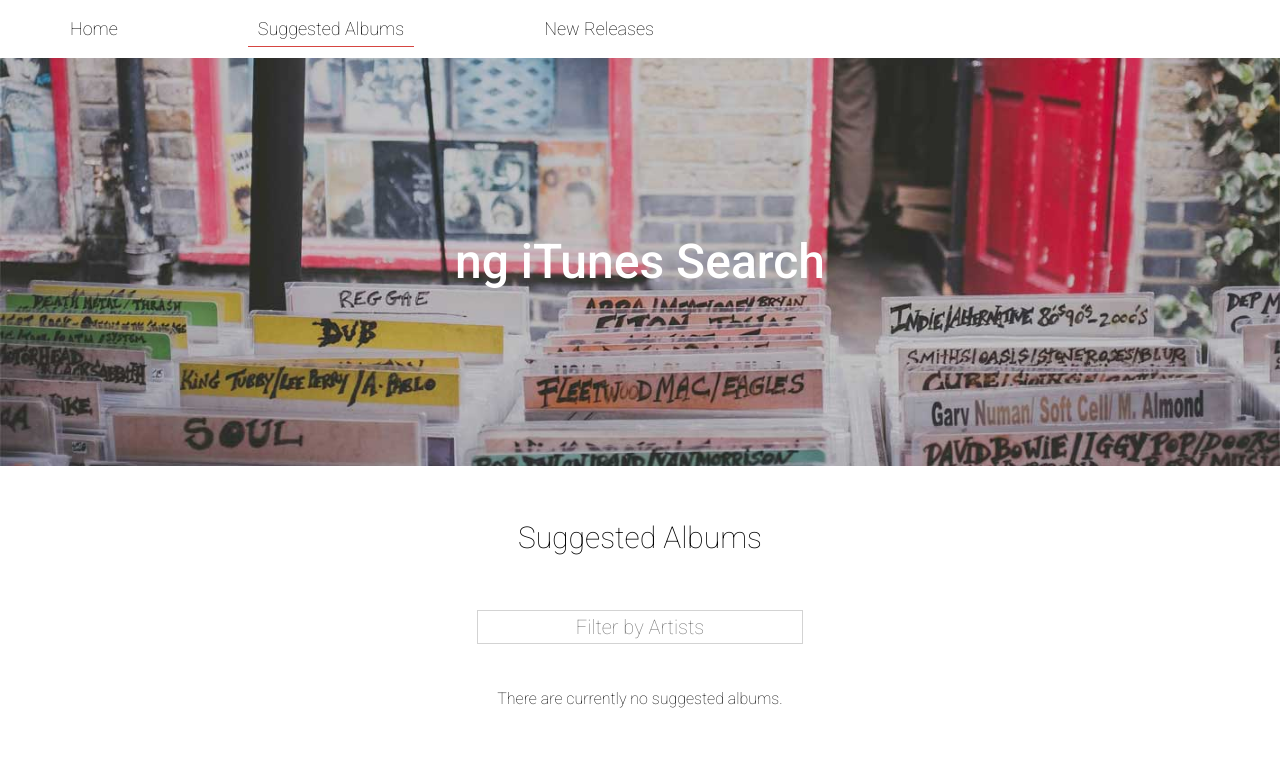
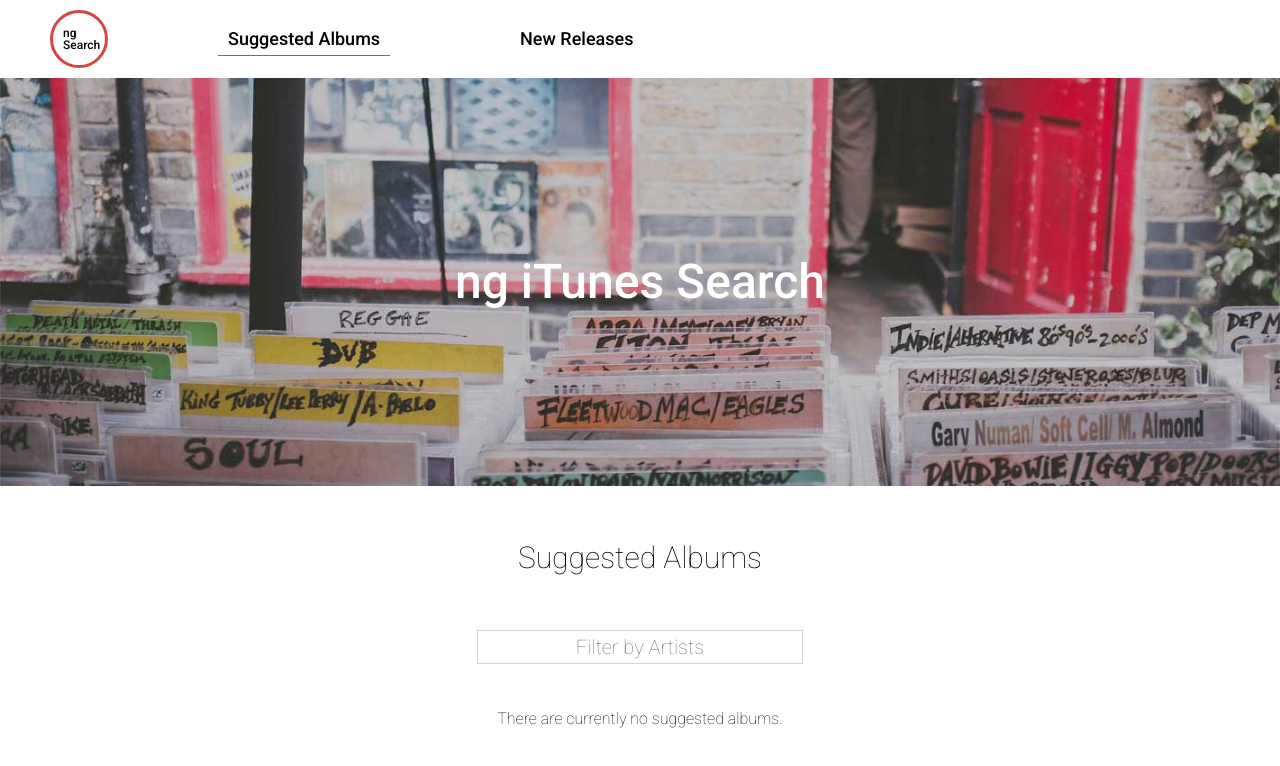
Before and after one commit to pacalabre/itunes-search-angular, an Angular app: page /suggested-albums in a window 1280 px wide. Shown: the top 766 px of the page. Built offline with nearby package versions, Linux system fonts and the light colour scheme.

Commit message:
updated home link as logo

```diff
--- a/src/app/navbar/navbar.component.css
+++ b/src/app/navbar/navbar.component.css
@@ -1,3 +1,28 @@
+.logo {
+	border: solid #D64541;
+    border-radius: 50%;
+    height: 32px;
+    width: 32px;
+    display: block;
+    font-size: 12px;
+    margin: 10px 50px;
+    padding: 10px;
+    display: flex;
+}
+
+.logo-span {
+	color: #D64541;
+}
+
+.logo-a {
+	font-size: 12px;
+	display: flex;
+	justify-content: center;
+	align-items: center;
+	padding: 0;
+	margin: 0;
+}
+
 .nav-bar {
 	background-color: white;
 }
@@ -12,10 +37,12 @@
 	padding: 10px;
 	font-size: 18px;
 	color: #000;
-	font-weight: 100;
+	display: flex;
+	justify-content: center;
+	align-items: center;
 }
 
-.nav-bar > ul > li > a {
+.nav-bar-links {
 	text-decoration: none;
 	padding: 7px 10px;
 }
@@ -26,16 +53,21 @@
 
 .new-release-ul {
 	position: absolute;
-    top: 48px;
+    top: 68px;
     background-color: white;
     padding: 10px 15px;
-    margin: 0px 0 0 -10px;
+    margin: 0px 0 0 -17px;
     transition: visibility 0s;
     visibility: hidden;
 }
 
 .active-link {
 	border-bottom: solid #D64541 1.5px;
+}
+
+.logo:hover {
+	color: white;
+	background-color: #D64541;
 }
 
  .nav-bar-li:hover {
@@ -47,7 +79,7 @@
 	color: #D64541;
 }
 
-.nav-bar-li:hover  .nav-bar-li > a, .nav-bar > ul > li > a:hover, .nav-bar-li:hover {
+.nav-bar-li:hover  .nav-bar-li > a, .nav-bar-links:hover, .nav-bar-li:hover {
 	color: white;
 }
 
--- a/src/app/navbar/navbar.component.html
+++ b/src/app/navbar/navbar.component.html
@@ -1,8 +1,8 @@
 <nav class="nav-bar">
 	<ul>
-		<li class="nav-bar-li"><a  routerLink="/">Home</a></li>
-		<li class="nav-bar-li"><a routerLinkActive="active-link" routerLink="/suggested-albums">Suggested Albums</a></li>
-		<li class="nav-bar-li nav-bar-new-release"><a routerLinkActive="active-link" routerLink="/new-releases">New Releases</a>
+		<li class="logo"><a class="logo-a" routerLink="/">ng Search</a></li>
+		<li class="nav-bar-li"><a  class="nav-bar-links"routerLinkActive="active-link" routerLink="/suggested-albums">Suggested Albums</a></li>
+		<li class="nav-bar-li nav-bar-new-release"><a class="nav-bar-links" routerLinkActive="active-link" routerLink="/new-releases">New Releases</a>
 			<ul class="new-release-ul">
 				<li><a class="new-release-li-a" routerLink="/new-releases/hiphop">Hip Hop</a></li>
 				<li><a class="new-release-li-a" routerLink="/new-releases/alternative">Alternative</a></li>
```
